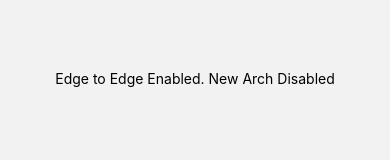
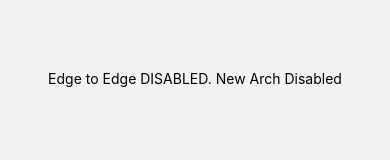
Before and after one commit to peterpme/edge-to-edge-demo, a React Native app: screen / in a window 390 px wide. Shown: the part 383-543 px from the top of the page. Built offline with nearby package versions, Linux system fonts and the light colour scheme.

Commit message:
edge to edge disabled

```diff
--- a/App.js
+++ b/App.js
@@ -7,7 +7,7 @@ import { SafeAreaProvider, useSafeAreaInsets } from 'react-native-safe-area-cont
 function HomeScreen() {
   return (
     <View style={{ flex: 1, alignItems: 'center', justifyContent: 'center' }}>
-      <Text>Edge to Edge Enabled. New Arch Disabled</Text>
+      <Text>Edge to Edge DISABLED. New Arch Disabled</Text>
     </View>
   );
 }
--- a/app.json
+++ b/app.json
@@ -25,9 +25,6 @@
     },
     "web": {
       "favicon": "./assets/favicon.png"
-    },
-    "plugins": [
-      "react-native-edge-to-edge"
-    ]
+    }
   }
 }
--- a/package.json
+++ b/package.json
@@ -16,7 +16,6 @@
     "expo-status-bar": "~2.0.1",
     "react": "18.3.1",
     "react-native": "0.76.9",
-    "react-native-edge-to-edge": "^1.6.0",
     "react-native-safe-area-context": "4.12.0",
     "react-native-screens": "~4.4.0"
   },
```
Also changed, not shown: 1 other file (tests, documents, lock files or other folders).
